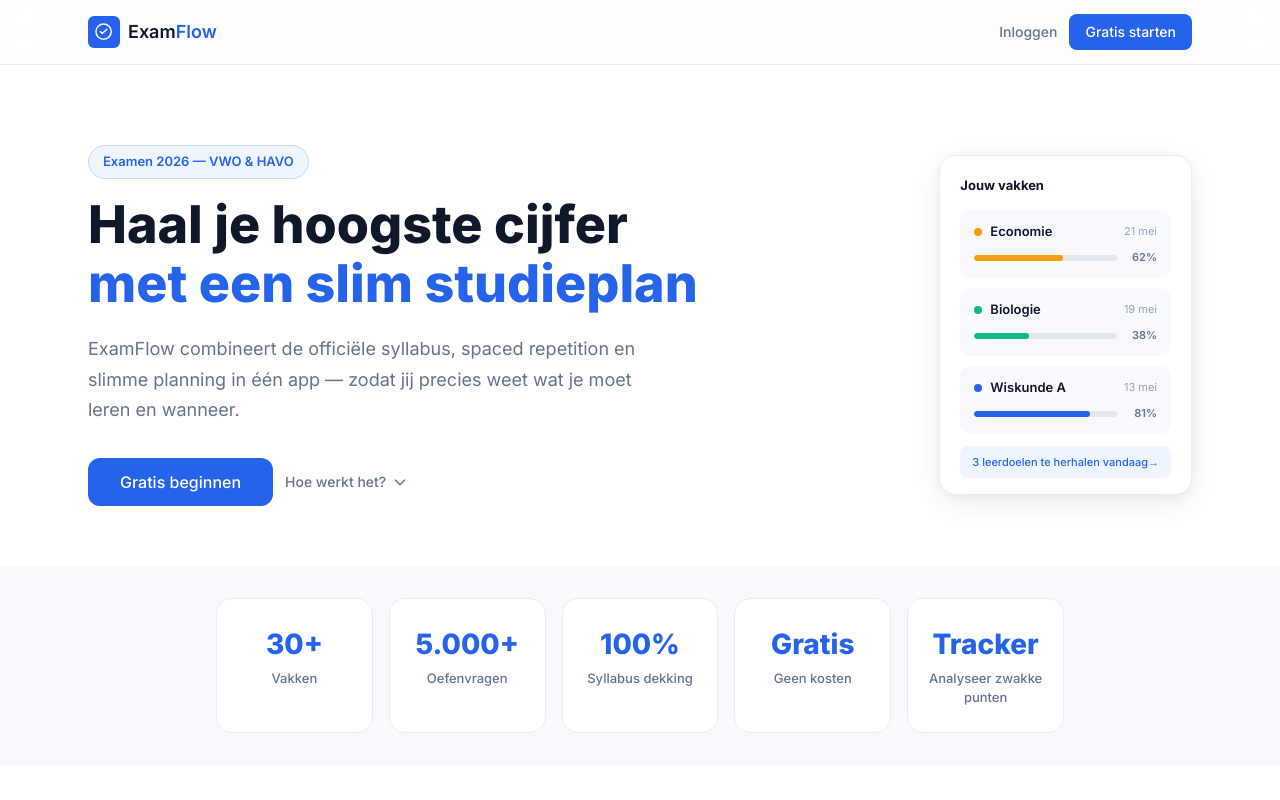
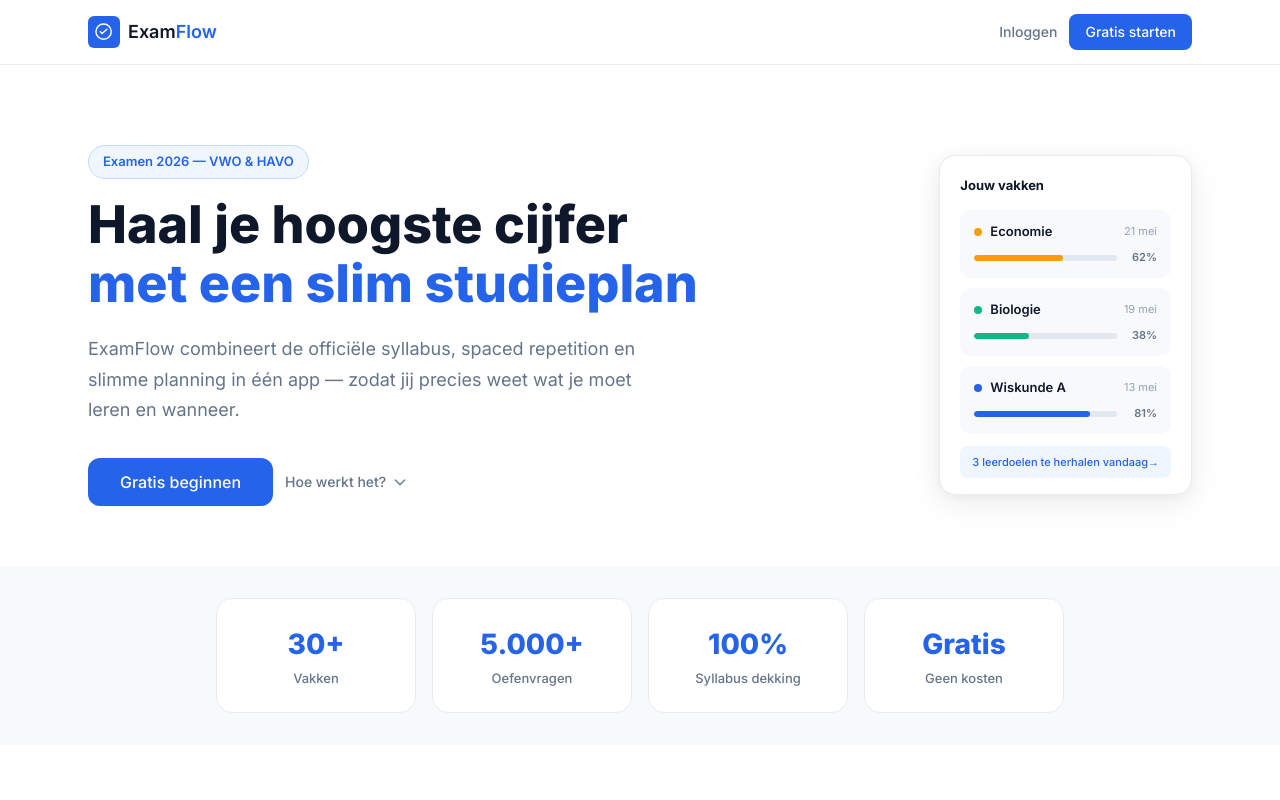
Before and after one commit to mgbtimmermans-boop/examflow, a Next.js app: page / in a window 1280 px wide. Shown: the top 800 px of the page. Built offline with nearby package versions, Linux system fonts and the light colour scheme; no server answers.

Commit message:
Landingspagina: Tracker stat verwijderd uit stats balk

```diff
--- a/src/app/page.tsx
+++ b/src/app/page.tsx
@@ -263,7 +263,6 @@
   { value: "5000+", label: "Oefenvragen" },
   { value: "100%", label: "Syllabus dekking" },
   { value: "Gratis", label: "Geen kosten" },
-  { value: "Tracker", label: "Analyseer zwakke punten" },
 ];
 
 const steps = [
@@ -529,7 +528,7 @@
       {/* ── C. Stats ──────────────────────────────────────────────────────── */}
       <AnimatedSection>
         <div className="max-w-4xl mx-auto px-4 sm:px-6" style={{ paddingTop: isMobile ? 24 : 32, paddingBottom: isMobile ? 24 : 32, paddingLeft: isMobile ? 20 : undefined, paddingRight: isMobile ? 20 : undefined, background: "#F8F9FC" }}>
-          <div className="grid grid-cols-2 sm:grid-cols-5 gap-4">
+          <div className="grid grid-cols-2 sm:grid-cols-4 gap-4">
             {stats.map((s, i) => (
               <StatCard key={i} value={s.value} label={s.label} index={i} compact={isMobile} />
             ))}
```
